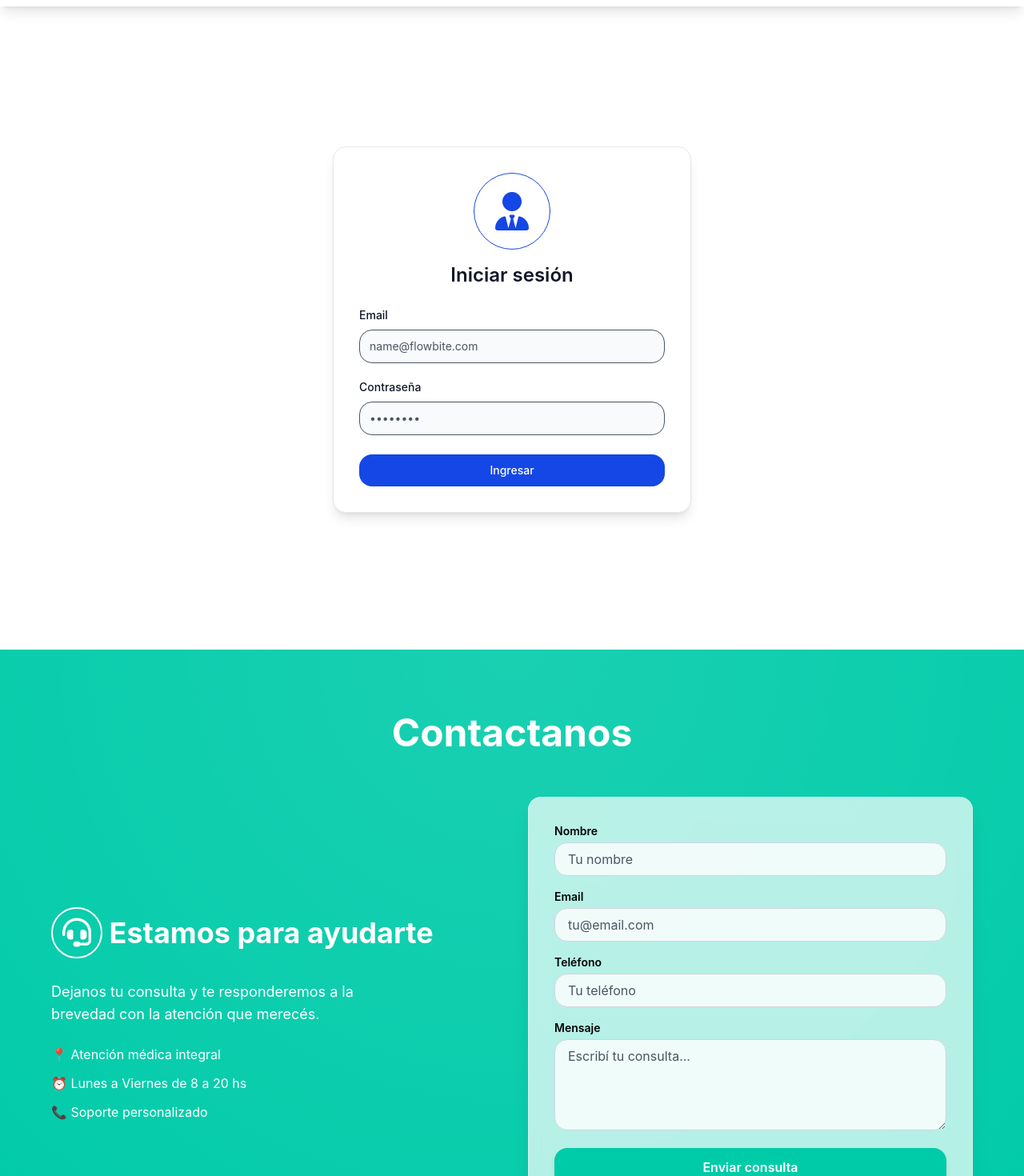
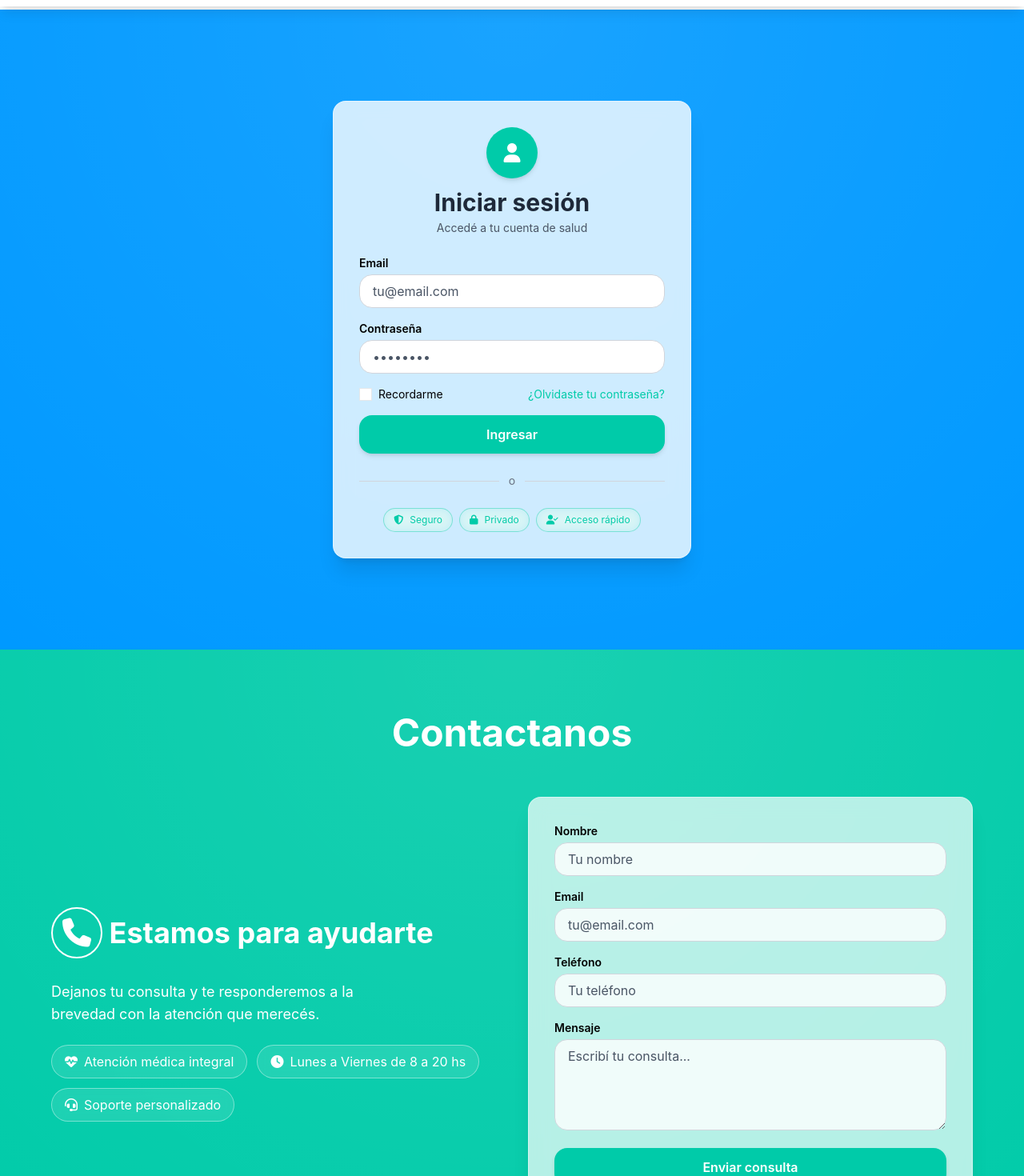
Before and after one commit to diego939/medicina-y-salud-frontend-angular, an Angular app: page /login in a window 1280 px wide. Shown: the part 180-1650 px from the top of the page at 80% size. Built offline with nearby package versions, Linux system fonts and the light colour scheme.

Commit message:
fix login component

```diff
--- a/src/app/auth/login/login.component.html
+++ b/src/app/auth/login/login.component.html
@@ -1,58 +1,121 @@
-<div class="min-h-screen flex items-center justify-center bg-neutral-primary-soft">
+<section class="bg-[#0099ff] min-h-screen flex items-center justify-center px-4 relative overflow-hidden">
 
-  <div class="w-full max-w-md p-8 bg-white border border-default rounded-2xl shadow-lg">
-    <div class="w-24 h-24 mx-auto mb-4 flex items-center justify-center bg-white text-brand border border-brand rounded-full">
-      <i class="fa-solid fa-user-tie fa-3x"></i>
+    <!-- Fondo decorativo -->
+    <div class="absolute inset-0 opacity-10 bg-[radial-gradient(circle_at_top,white,transparent)]"></div>
+
+    <!-- Card -->
+    <div class="w-full max-w-md backdrop-blur-md bg-white/80 border border-white/40
+                rounded-2xl shadow-xl p-8 relative z-10">
+
+        <!-- Título -->
+        <div class="text-center mb-6">
+            <div class="w-16 h-16 mx-auto flex items-center justify-center
+                        rounded-full bg-[#00cba9] text-white text-2xl shadow-md mb-3">
+                <i class="fa-solid fa-user"></i>
             </div>
-    <h2 class="text-2xl font-semibold text-center mb-6 text-heading">
+
+            <h2 class="text-2xl sm:text-3xl font-bold text-gray-800">
                 Iniciar sesión
             </h2>
 
-    <form [formGroup]="form" (ngSubmit)="login()">
-
-      <div class="mb-5">
-        <label for="email" class="block mb-2 text-sm font-medium text-heading">
-          Email
-        </label>
-        <input
-          formControlName="email"
-          type="email"
-          id="email"
-          class="w-full px-3 py-2.5 text-sm border rounded-lg bg-neutral-secondary-medium focus:ring-2 focus:ring-brand focus:border-brand"
-          placeholder="name@flowbite.com"
-        />
+            <p class="text-sm text-gray-600 mt-1">
+                Accedé a tu cuenta de salud
+            </p>
         </div>
 
-      <div class="mb-6">
-        <label for="password" class="block mb-2 text-sm font-medium text-heading">
-          Contraseña
-        </label>
-        <input
-          formControlName="password"
-          type="password"
-          id="password"
-          class="w-full px-3 py-2.5 text-sm border rounded-lg bg-neutral-secondary-medium focus:ring-2 focus:ring-brand focus:border-brand"
-          placeholder="••••••••"
-        />
+        <!-- FORM -->
+        <form #formRef="ngForm" (ngSubmit)="login(formRef)" class="space-y-4">
+
+            <!-- Email -->
+            <div>
+                <label class="block text-sm font-semibold mb-1">Email</label>
+                <input type="email"
+                       name="email"
+                       ngModel
+                       required
+                       placeholder="tu@email.com"
+                       class="w-full bg-white border border-gray-300 rounded-lg px-4 py-2
+                       focus:outline-none focus:ring-2 focus:ring-[#00cba9] transition" />
             </div>
 
-      <div *ngIf="errorMessage"
-          class="mb-4 flex items-center gap-2 text-sm text-red-700 bg-red-100 border border-red-300 rounded-lg px-3 py-2">
-        <i class="fa-solid fa-circle-exclamation"></i>
-        {{ errorMessage }}
+            <!-- Password -->
+            <div>
+                <label class="block text-sm font-semibold mb-1">Contraseña</label>
+                <input type="password"
+                       name="password"
+                       ngModel
+                       required
+                       placeholder="••••••••"
+                       class="w-full bg-white border border-gray-300 rounded-lg px-4 py-2
+                       focus:outline-none focus:ring-2 focus:ring-[#00cba9] transition" />
             </div>
 
-      <button
-        type="submit"
-        [disabled]="loading"
-        class="w-full text-white bg-brand hover:bg-brand-strong focus:ring-4 focus:ring-brand-medium font-medium rounded-lg text-sm px-4 py-2.5 transition disabled:opacity-50"
-      >
-        <span *ngIf="!loading">Ingresar</span>
-        <span *ngIf="loading">Ingresando...</span>
+            <!-- Opciones -->
+            <div class="flex justify-between items-center text-sm">
+                <label class="flex items-center gap-2">
+                    <input type="checkbox" class="accent-[#00cba9]">
+                    Recordarme
+                </label>
+
+                <a href="#" class="text-[#00cba9] hover:underline">
+                    ¿Olvidaste tu contraseña?
+                </a>
+            </div>
+
+            <!-- Botón -->
+            <button type="submit"
+                    [disabled]="enviando"
+                    class="w-full bg-[#00cba9] hover:bg-[#00b89a]
+                    text-white font-semibold py-3 rounded-lg
+                    transition duration-300 shadow-md
+                    disabled:opacity-60 disabled:cursor-not-allowed
+                    hover:scale-[1.02] flex items-center justify-center gap-2">
+
+                <span *ngIf="enviando"
+                      class="w-5 h-5 border-2 border-white border-t-transparent rounded-full animate-spin">
+                </span>
+
+                {{ enviando ? 'Ingresando...' : 'Ingresar' }}
             </button>
 
         </form>
 
+        <!-- Separador -->
+        <div class="flex items-center gap-3 my-6">
+            <div class="flex-1 h-px bg-gray-300"></div>
+            <span class="text-sm text-gray-500">o</span>
+            <div class="flex-1 h-px bg-gray-300"></div>
+        </div>
+
+        <!-- Badges (igual estilo que contacto) -->
+        <div class="flex flex-wrap justify-center gap-2">
+
+            <div class="flex items-center gap-2 px-3 py-1.5 border border-[#00cba9]/40
+                        rounded-full text-[#00cba9] text-xs
+                        bg-[#00cba9]/10 backdrop-blur-sm">
+
+                <i class="fa-solid fa-shield-halved"></i>
+                <span>Seguro</span>
+            </div>
+
+            <div class="flex items-center gap-2 px-3 py-1.5 border border-[#00cba9]/40
+                        rounded-full text-[#00cba9] text-xs
+                        bg-[#00cba9]/10 backdrop-blur-sm">
+
+                <i class="fa-solid fa-lock"></i>
+                <span>Privado</span>
+            </div>
+
+            <div class="flex items-center gap-2 px-3 py-1.5 border border-[#00cba9]/40
+                        rounded-full text-[#00cba9] text-xs
+                        bg-[#00cba9]/10 backdrop-blur-sm">
+
+                <i class="fa-solid fa-user-check"></i>
+                <span>Acceso rápido</span>
             </div>
 
         </div>
+
+    </div>
+
+</section>
--- a/src/app/auth/login/login.component.ts
+++ b/src/app/auth/login/login.component.ts
@@ -2,91 +2,45 @@ import { Component, OnInit } from '@angular/core';
 import { AuthService } from '../../core/services/auth.service';
 import { MenuService } from '../../core/services/menu.service';
 import { Router } from '@angular/router';
-import { ReactiveFormsModule, FormBuilder } from '@angular/forms';
+import { ReactiveFormsModule, FormBuilder, FormsModule } from '@angular/forms';
 import { CommonModule } from '@angular/common';
 import Swal from 'sweetalert2';
 
 @Component({
   selector: 'app-login',
   standalone: true,
-  imports: [ ReactiveFormsModule, CommonModule ],
+  imports: [ ReactiveFormsModule, CommonModule, FormsModule ],
   templateUrl: './login.component.html',
   styleUrls: ['./login.component.css']
 })
-export class LoginComponent implements OnInit {
-  errorMessage: string = '';
-  loading = false;
+export class LoginComponent {
+enviando: boolean = false;
 
-  form = this.fb.group({
-    email: [''],
-    password: ['']
-  });
+login(form: any) {
 
-  constructor(
-    private fb: FormBuilder,
-    private authService: AuthService,
-    private menuService: MenuService,
-    private router: Router
-  ) {}
+  if (form.invalid) {
+    Swal.fire({
+      icon: 'warning',
+      title: 'Datos incompletos',
+      text: 'Ingresá email y contraseña',
+      confirmButtonColor: '#00cba9'
+    });
+    return;
+  }
 
+  this.enviando = true;
 
-  ngOnInit() {
-  if (this.authService.isLogged()) {
+  setTimeout(() => {
 
-    const menus = this.menuService.obtenerMenus();
+    this.enviando = false;
 
-    if (menus.length > 0) {
-      this.router.navigate([menus[0].menuUrl]);
-    }
+    Swal.fire({
+      icon: 'success',
+      title: 'Bienvenido',
+      text: 'Inicio de sesión exitoso',
+      confirmButtonColor: '#00cba9'
+    });
 
-  }
-}
-
-  login() {
-  if (this.form.invalid) return;
-
-  this.loading = true;
-  this.errorMessage = '';
-
-  this.authService.login(this.form.value).subscribe({
-    next: (user) => {
-
-      this.authService.guardarUsuario(user);
-
-      this.menuService.cargarMenus(user.idRol).subscribe({
-        next: (menus) => {
-          this.loading = false;
-
-          Swal.fire({
-            toast: true,
-            position: 'top',
-            icon: 'success',
-            title: `¡Bienvenido ${user.nombre}!`,
-            showConfirmButton: false,
-            timer: 2000,
-            timerProgressBar: true
-          });
-
-          if (menus.length > 0) {
-            const primeraRuta = menus[0].menuUrl;
-            this.router.navigate([primeraRuta]);
-          } else {
-            this.router.navigate(['/login']);
-          }
-        },
-        error: () => {
-          this.loading = false;
-          this.errorMessage = 'Error al cargar menús';
-        }
-      });
-
-    },
-    error: (err) => {
-      this.loading = false;
-
-      // mensaje del backend
-      this.errorMessage = err.error?.message || err.error || 'Error al iniciar sesión';
-    }
-  });
+  }, 1200);
 }
 }
--- a/src/app/layout/contact/contact.component.html
+++ b/src/app/layout/contact/contact.component.html
@@ -18,7 +18,7 @@
              data-aos-anchor-placement="top-bottom">
 
             <h2 class="text-2xl sm:text-4xl font-bold mb-4 text-white">
-                <i class="fa-solid fa-headset text-4xl p-3 border-2 border-white rounded-full mb-3"></i>
+                <i class="fa-solid fa-phone text-4xl p-3 border-2 border-white rounded-full mb-3"></i>
                 Estamos para ayudarte
             </h2>
 
@@ -26,11 +26,39 @@
                 Dejanos tu consulta y te responderemos a la brevedad con la atención que merecés.
             </p>
 
-            <div class="space-y-3 text-sm sm:text-base">
-                <p>📍 Atención médica integral</p>
-                <p>⏰ Lunes a Viernes de 8 a 20 hs</p>
-                <p>📞 Soporte personalizado</p>
+            <div class="flex flex-wrap gap-3 mt-4">
+
+            <!-- Badge 1 -->
+            <div class="flex items-center gap-2 px-4 py-2 border border-white/40
+                        rounded-full text-white text-sm sm:text-base
+                        backdrop-blur-sm bg-white/10
+                        hover:bg-white/20 transition duration-300">
+
+                <i class="fa-solid fa-heart-pulse"></i>
+                <span>Atención médica integral</span>
             </div>
+
+            <!-- Badge 2 -->
+            <div class="flex items-center gap-2 px-4 py-2 border border-white/40
+                        rounded-full text-white text-sm sm:text-base
+                        backdrop-blur-sm bg-white/10
+                        hover:bg-white/20 transition duration-300">
+
+                <i class="fa-solid fa-clock"></i>
+                <span>Lunes a Viernes de 8 a 20 hs</span>
+            </div>
+
+            <!-- Badge 3 -->
+            <div class="flex items-center gap-2 px-4 py-2 border border-white/40
+                        rounded-full text-white text-sm sm:text-base
+                        backdrop-blur-sm bg-white/10
+                        hover:bg-white/20 transition duration-300">
+
+                <i class="fa-solid fa-headset"></i>
+                <span>Soporte personalizado</span>
+            </div>
+
+</div>
 
         </div>
 
```
Lines whose indentation alone changed are shown as unchanged.
